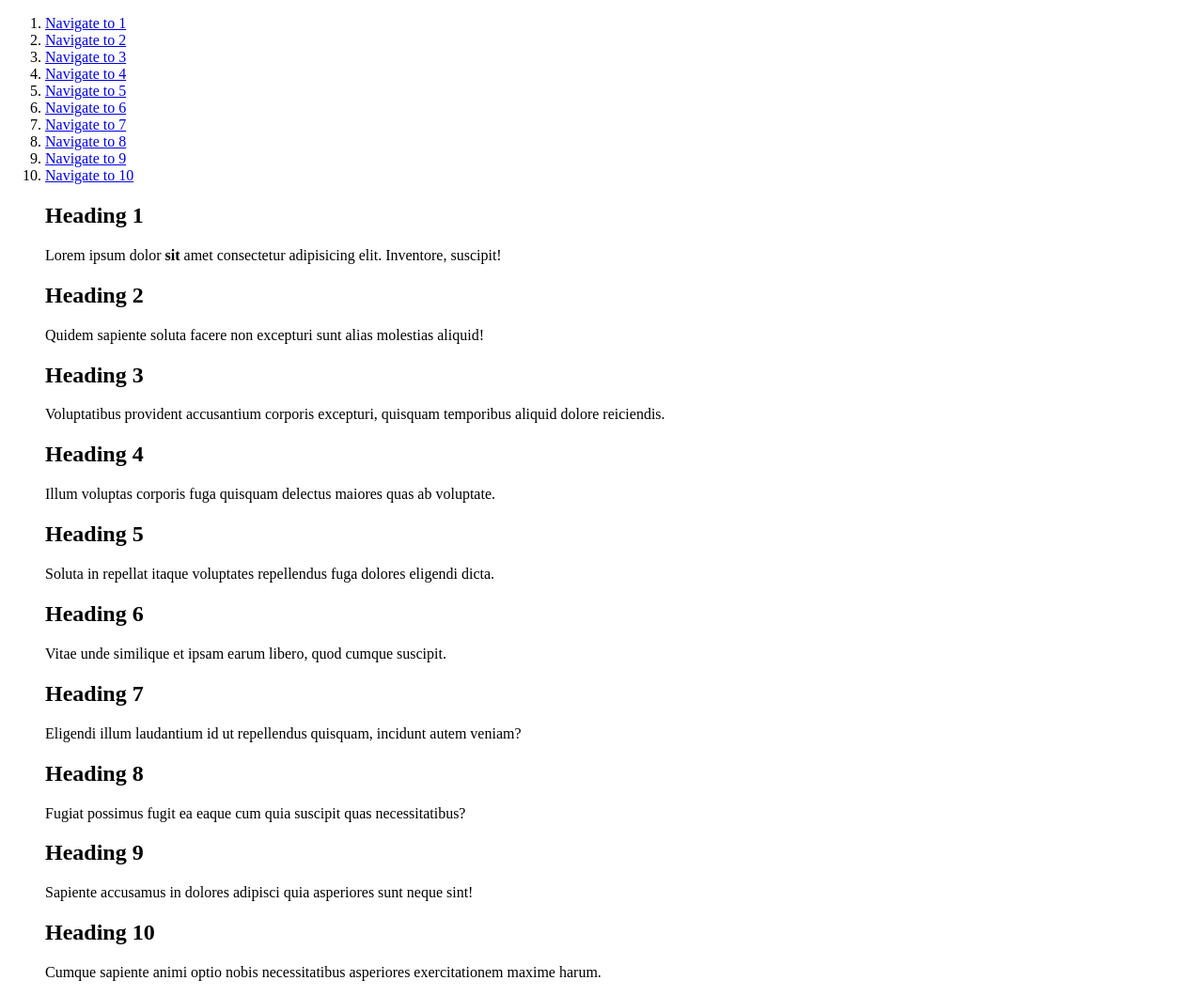
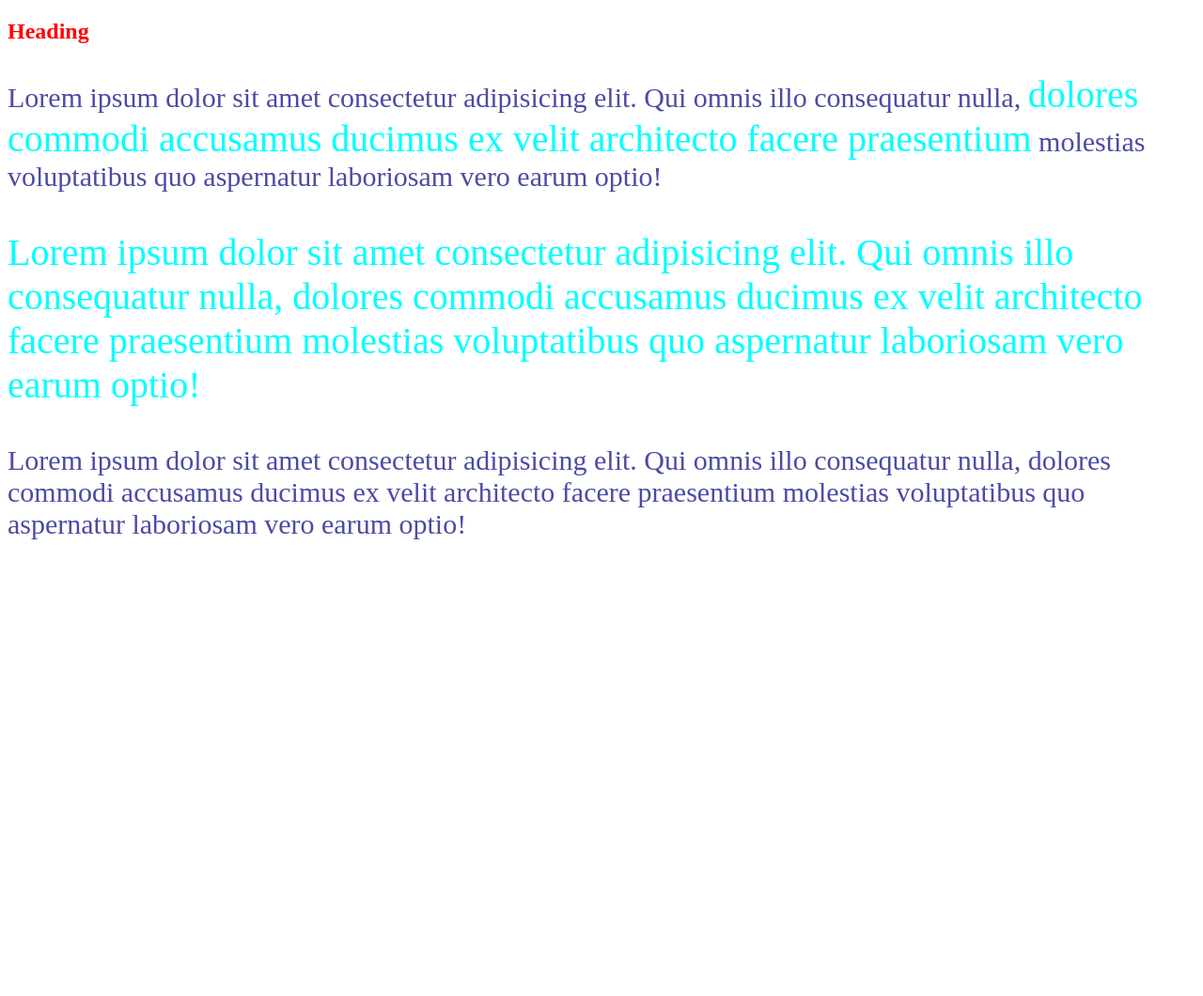
Before and after one commit to wastarot/-----, a plain HTML site: page index.html in a window 1280 px wide. Shown: the whole page at 94% size. After the commit the page ends 800 px from the top, so only its background shows below. Drawn offline with Linux system fonts and the light colour scheme.

Commit message:
id&class

```diff
--- a/index.html
+++ b/index.html
@@ -4,83 +4,51 @@
     <meta charset="UTF-8" />
     <meta http-equiv="X-UA-Compatible" content="IE=edge" />
     <meta name="viewport" content="width=device-width, initial-scale=1.0" />
+    <style>
+      h2 {
+        color: red;
+      }
+      p {
+        color: rgb(75, 75, 165);
+        font-size: 30px;
+      }
+      #p2 {
+        color: aqua;
+        font-size: 40px;
+      }
+      .newTextClass {
+        color: aqua;
+        font-size: 40px;
+      }
+    </style>
     <title>Document</title>
   </head>
   <body>
-    <nav>
-      <ol>
-        <li><a href="#article1">Navigate to 1</a></li>
-        <li><a href="#article2">Navigate to 2</a></li>
-        <li><a href="#article3">Navigate to 3</a></li>
-        <li><a href="#article4">Navigate to 4</a></li>
-        <li><a href="#article5">Navigate to 5</a></li>
-        <li><a href="#article6">Navigate to 6</a></li>
-        <li><a href="#article7">Navigate to 7</a></li>
-        <li><a href="#article8">Navigate to 8</a></li>
-        <li><a href="#article9">Navigate to 9</a></li>
-        <li><a href="#article10">Navigate to 10</a></li>
     <section>
-          <article id="article1"></article>
-          <h2>Heading 1</h2>
+      <article>
+        <h2>Heading</h2>
         <p>
-            Lorem ipsum dolor <strong>sit</strong> amet consectetur adipisicing
-            elit. Inventore, suscipit!
+          Lorem ipsum dolor sit amet consectetur adipisicing elit. Qui omnis
+          illo consequatur nulla,
+          <span class="newTextClass"
+            >dolores commodi accusamus ducimus ex velit architecto facere
+            praesentium</span
+          >
+          molestias voluptatibus quo aspernatur laboriosam vero earum optio!
         </p>
-          <article id="article2"></article>
-          <h2>Heading 2</h2>
+        <p id="p2" class="newTextClass">
+          Lorem ipsum dolor sit amet consectetur adipisicing elit. Qui omnis
+          illo consequatur nulla, dolores commodi accusamus ducimus ex velit
+          architecto facere praesentium molestias voluptatibus quo aspernatur
+          laboriosam vero earum optio!
+        </p>
         <p>
-            Quidem sapiente soluta facere non excepturi sunt alias molestias
-            aliquid!
+          Lorem ipsum dolor sit amet consectetur adipisicing elit. Qui omnis
+          illo consequatur nulla, dolores commodi accusamus ducimus ex velit
+          architecto facere praesentium molestias voluptatibus quo aspernatur
+          laboriosam vero earum optio!
         </p>
-          <article id="article3"></article>
-          <h2>Heading 3</h2>
-          <p>
-            Voluptatibus provident accusantium corporis excepturi, quisquam
-            temporibus aliquid dolore reiciendis.
-          </p>
-          <article id="article4"></article>
-          <h2>Heading 4</h2>
-          <p>
-            Illum voluptas corporis fuga quisquam delectus maiores quas ab
-            voluptate.
-          </p>
-          <article id="article5"></article>
-          <h2>Heading 5</h2>
-          <p>
-            Soluta in repellat itaque voluptates repellendus fuga dolores
-            eligendi dicta.
-          </p>
-          <article id="article6"></article>
-          <h2>Heading 6</h2>
-          <p>
-            Vitae unde similique et ipsam earum libero, quod cumque suscipit.
-          </p>
-          <article id="article7"></article>
-          <h2>Heading 7</h2>
-          <p>
-            Eligendi illum laudantium id ut repellendus quisquam, incidunt autem
-            veniam?
-          </p>
-          <article id="article8"></article>
-          <h2>Heading 8</h2>
-          <p>
-            Fugiat possimus fugit ea eaque cum quia suscipit quas
-            necessitatibus?
-          </p>
-          <article id="article9"></article>
-          <h2>Heading 9</h2>
-          <p>
-            Sapiente accusamus in dolores adipisci quia asperiores sunt neque
-            sint!
-          </p>
-          <article id="article10"></article>
-          <h2>Heading 10</h2>
-          <p>
-            Cumque sapiente animi optio nobis necessitatibus asperiores
-            exercitationem maxime harum.
-          </p>
+      </article>
     </section>
-      </ol>
-    </nav>
   </body>
 </html>
```
Lines whose indentation alone changed are shown as unchanged.
